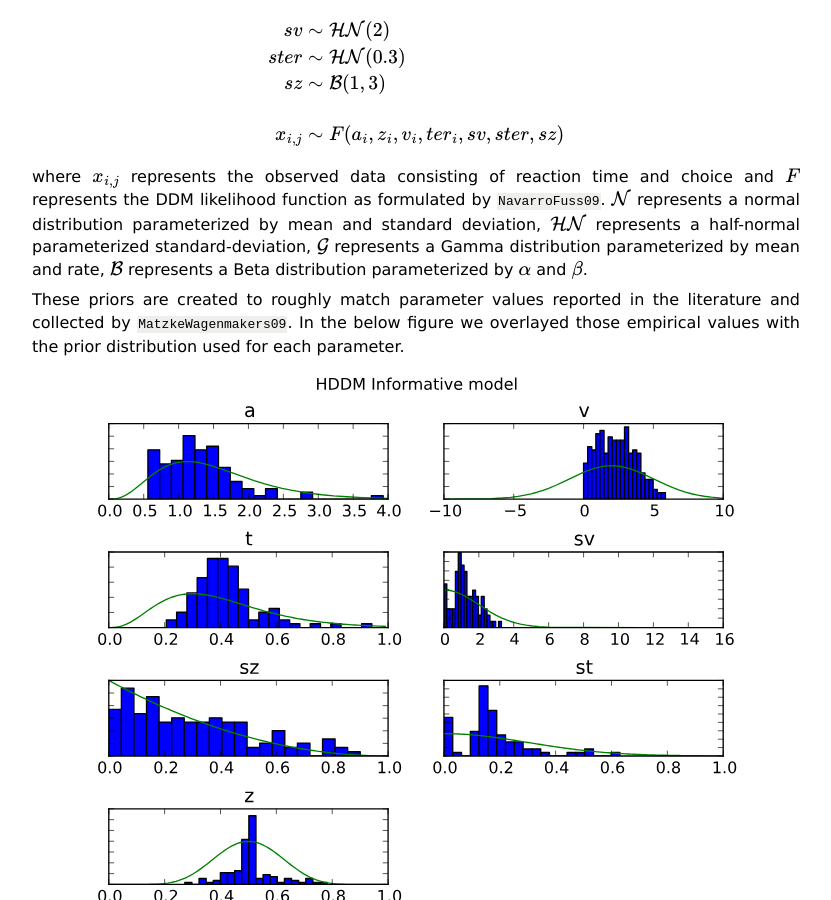
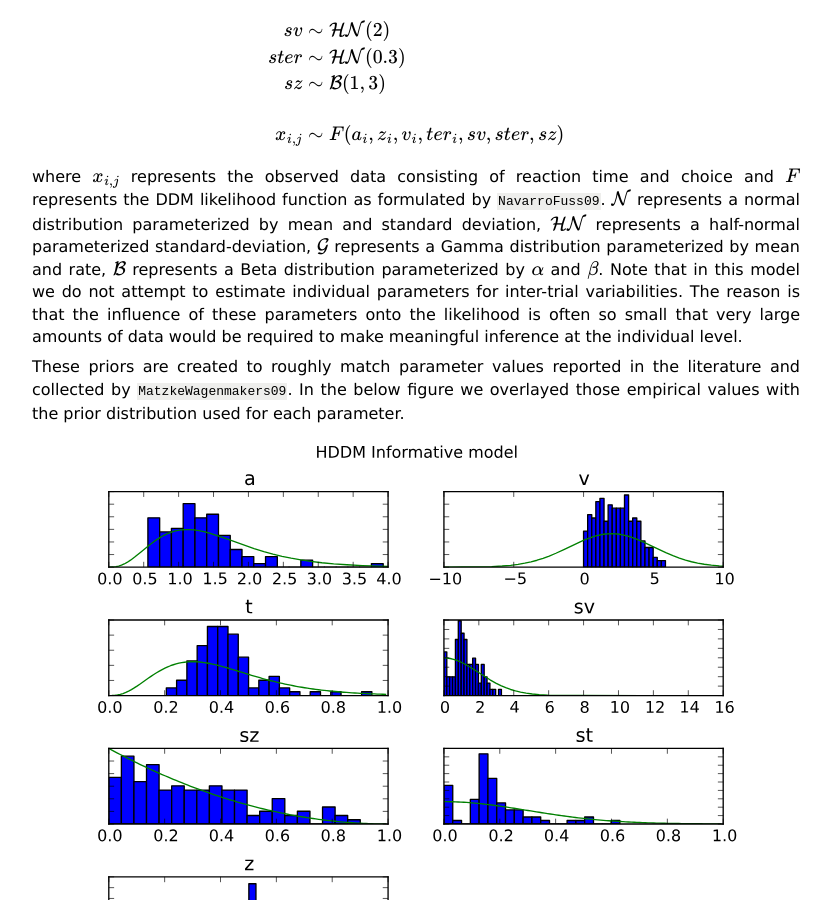
Before and after one commit to hddm-devs/hddm, a Sphinx documentation site: the page built from docs/source/methods.rst, in a window 1280 px wide and 900 px high, scrolled down 4822 px. Shown: the whole window, without its empty margins (48-879 px from the left). Built offline with Sphinx 7.4.7, drawn with Linux system fonts in a browser that asks for light colours; cross-references to code outside the pages are shown as plain code.

Commit message:
DOC: Edits.

```diff
--- a/docs/source/index.rst
+++ b/docs/source/index.rst
@@ -16,6 +16,7 @@
     methods
     tutorial
     howto
+    demo
     manual
 
 
--- a/docs/source/methods.rst
+++ b/docs/source/methods.rst
@@ -248,7 +248,11 @@
 standard-deviation, :math:`\mathcal{G}` represents a Gamma
 distribution parameterized by mean and rate, :math:`\mathcal{B}`
 represents a Beta distribution parameterized by :math:`\alpha` and
-:math:`\beta`.
+:math:`\beta`. Note that in this model we do not attempt to estimate
+individual parameters for inter-trial variabilities. The reason is
+that the influence of these parameters onto the likelihood is often so
+small that very large amounts of data would be required to make
+meaningful inference at the individual level.
 
 These priors are created to roughly match parameter values reported in
 the literature and collected by :cite:`MatzkeWagenmakers09`. In the
```
Also changed, not shown: docs/source/demo.rst (+7 -3 lines).
